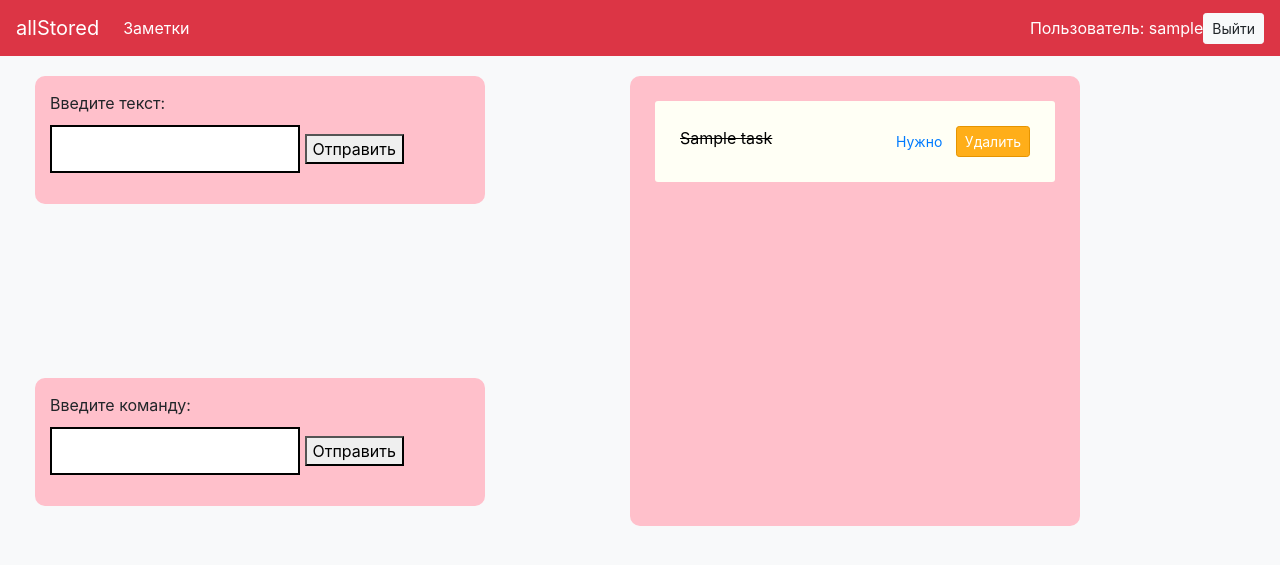
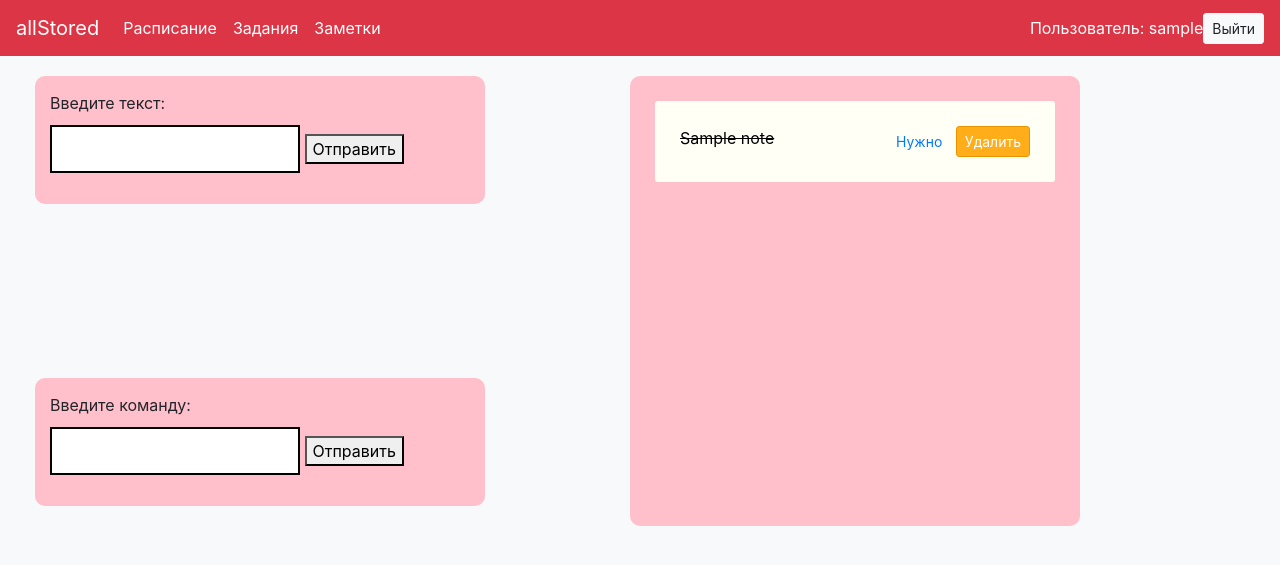
Before and after one commit to Oriiie/web2, a Django app: page /start in a window 1280 px wide. Shown: the top 565 px of the page. Run offline with Django 3.2, Linux system fonts and the light colour scheme; a user stored in the database is signed in; tables that the repository leaves empty hold one stand-in row (values such as "Sample post"); some libraries are stand-ins or nearby versions.

Commit message:
Нормальные логины, полноценно работающие персонифицированные списки

```diff
--- a/chatbot/admin.py
+++ b/chatbot/admin.py
@@ -3,4 +3,4 @@ from .models import *
 
 # Register your models here.
 
-admin.site.register(Task)
+admin.site.register(Note)
--- a/chatbot/forms.py
+++ b/chatbot/forms.py
@@ -8,8 +8,8 @@ from .models import *
 class TaskForm(forms.ModelForm):
 
     class Meta:
-        model = Task
-        fields = '__all__'
+        model = Note
+        fields = ['title', 'complete']
 
 
 class UserRegistrationForm(UserCreationForm):
--- a/chatbot/models.py
+++ b/chatbot/models.py
@@ -1,12 +1,14 @@
+from django.contrib.auth.models import User, AbstractUser
 from django.db import models
 
 # Create your models here.
 
 
-class Task(models.Model):
+class Note(models.Model):
     title = models.CharField(max_length=250)
     complete = models.BooleanField(default=False)
     created = models.DateTimeField(auto_now_add=True)
+    user = models.ForeignKey(User, on_delete=models.CASCADE)
 
     def __str__(self):
         return self.title
--- a/chatbot/views.py
+++ b/chatbot/views.py
@@ -13,12 +13,14 @@ def start(request):
 
 @login_required(login_url="/sign-in")
 def index(request):
-    tasks = Task.objects.all().order_by('id')
+    tasks = Note.objects.filter(user_id=request.user.id).order_by('id')
 
     if request.method == 'POST':
         form = TaskForm(request.POST)
         if form.is_valid():
-            form.save()
+            instance = form.save(commit=False)
+            instance.user = request.user
+            instance.save()
         return redirect('start')
 
     form = TaskForm()
@@ -28,15 +30,19 @@ def index(request):
 
 @login_required(login_url="/sign-in")
 def bot(request):
-    tasks = Task.objects.all().order_by('id')
+    tasks = Note.objects.filter(user_id=request.user.id).order_by('id')
+
     if request.method == 'POST':
         form = TaskForm(request.POST)
         if form.is_valid():
-            form.save()
+            instance = form.save(commit=False)
+            instance.user = request.user
+            instance.save()
             for i in tasks:
                 if i.title == "Удалить":
                     tasks.delete()
                     break
+            for i in tasks:
                 if i.title == "Помощь":
                     i.delete()
                     return render(request, 'tasks/help.html')
@@ -45,7 +51,7 @@ def bot(request):
 
 @login_required(login_url="/sign-in")
 def update_task(request, pk):
-    task = Task.objects.get(id=pk)
+    task = Note.objects.get(id=pk)
 
     if not task.complete:
         task.complete = True
@@ -60,7 +66,7 @@ def update_task(request, pk):
 
 @login_required(login_url="/sign-in")
 def delete_task(request, pk):
-    task = Task.objects.get(id=pk)
+    task = Note.objects.get(id=pk)
     task.delete()
     return redirect('start')
 
--- a/templates/tasks/basic.html
+++ b/templates/tasks/basic.html
@@ -108,9 +108,19 @@
     </button>
 
     <div class="collapse navbar-collapse" id="navbarsExample05">
+        <ul class="navbar-nav">
+            <li class="nav-item active">
+                <a class="nav-link" href="start">Расписание</a>
+            </li>
+        </ul>
+        <ul class="navbar-nav">
+            <li class="nav-item active">
+                <a class="nav-link" href="start">Задания</a>
+            </li>
+        </ul>
         <ul class="navbar-nav mr-auto">
             <li class="nav-item active">
-                <a class="nav-link" href="start">Заметки<span class="sr-only">(current)</span></a>
+                <a class="nav-link" href="start">Заметки</a>
             </li>
         </ul>
         {% if user.is_authenticated %}
--- a/web2/settings.py
+++ b/web2/settings.py
@@ -78,7 +78,7 @@ WSGI_APPLICATION = 'web2.wsgi.application'
 DATABASES = {
     'default': {
         'ENGINE': 'django.db.backends.postgresql',
-        'NAME': 'bot1',
+        'NAME': 'botweb',
         'USER': 'django',
         'PASSWORD': 'pass',
         'HOST': 'localhost',
```
Also changed, not shown: templates/tasks/stayon.html (+11 -1 lines).
